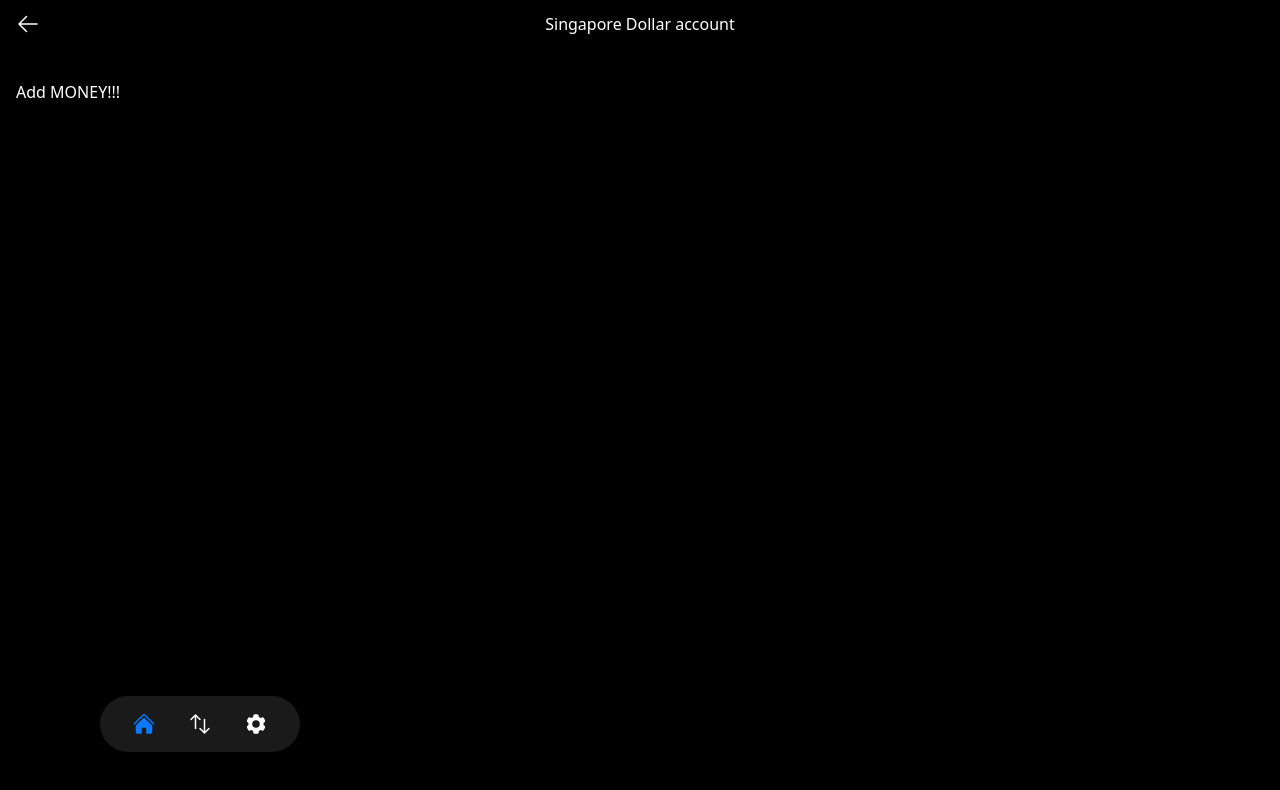
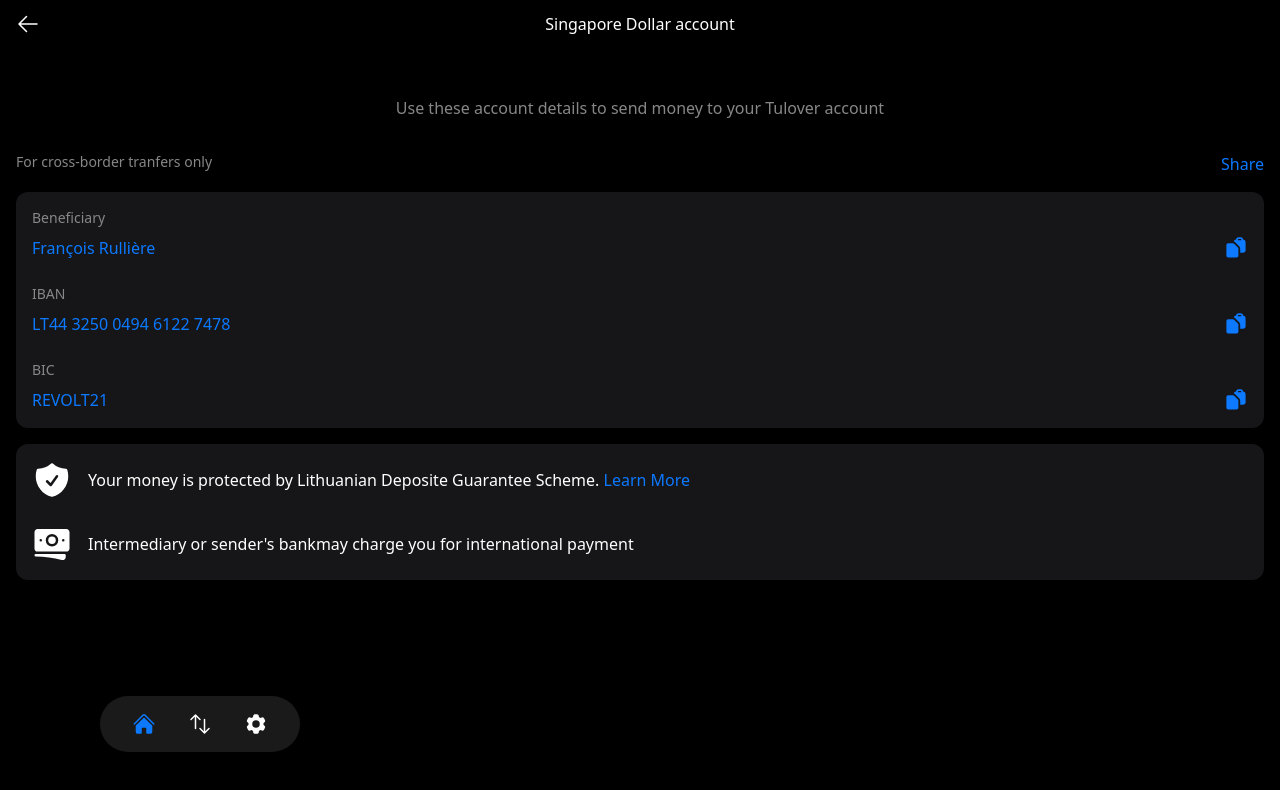
Before and after one commit to Edweis/tulover, a React (Vite) app: page /personal/add-money in a window 1280 px wide. Shown: the top 790 px of the page. Built offline with nearby package versions, Linux system fonts and the light colour scheme; a web font is replaced by a local one.

Commit message:
add money

```diff
--- a/src/App/Personal/AccountDetails/index.tsx
+++ b/src/App/Personal/AccountDetails/index.tsx
@@ -13,8 +13,10 @@
 import Button from '../../../components/Button.js';
 import Card from '../../../components/Card.js';
 import SlideRight from '../../../components/transition/SlideRight.js';
+import database from '../../../lib/database.js';
 
 export default function AccountDetails() {
+  const bankAccount = database.bankAccount.get();
   return (
     <SlideRight title="François Rullière">
       <div className="flex items-center justify-between">
@@ -54,14 +56,13 @@
         <div className="flex justify-between">
           <span className="text-muted">IBAN</span>
           <span className="text-sm text-blue-500">
-            <DocumentDuplicateIcon className="inline w-6" /> LT44 3250 0494 6122
-            7478
+            <DocumentDuplicateIcon className="inline w-6" /> {bankAccount.iban}
           </span>
         </div>
         <div className="flex justify-between">
           <span className="text-muted">BIC</span>
           <span className="text-sm text-blue-500">
-            <DocumentDuplicateIcon className="inline w-6" /> REVOLT21
+            <DocumentDuplicateIcon className="inline w-6" /> {bankAccount.bic}
           </span>
         </div>
       </Card>
--- a/src/App/Personal/AddMoney/index.tsx
+++ b/src/App/Personal/AddMoney/index.tsx
@@ -1,5 +1,63 @@
+import { ClipboardDocumentIcon } from '@heroicons/react/20/solid';
+import {
+  BanknotesIcon,
+  ClipboardIcon,
+  ShieldCheckIcon,
+} from '@heroicons/react/24/solid';
+import Card from '../../../components/Card.js';
 import SlideRight from '../../../components/transition/SlideRight.js';
+import database from '../../../lib/database.js';
 
 export default function AddMoney() {
-  return <SlideRight title="Singapore Dollar account">Add MONEY!!!</SlideRight>;
+  const bankAccount = database.bankAccount.get();
+  return (
+    <SlideRight title="Singapore Dollar account">
+      <div className="text-gray-muted p-4 text-center">
+        Use these account details to send money to your Tulover account
+      </div>
+      <div className="flex justify-between">
+        <div className="text-muted">For cross-border tranfers only</div>
+        <div className="text-sn text-blue-500">Share</div>
+      </div>
+      <Card>
+        <div className="grid gap-2">
+          <div className="text-muted">Beneficiary</div>
+          <div className="flex justify-between text-blue-500">
+            {bankAccount.name}
+            <ClipboardDocumentIcon className="ml-auto inline h-6 fill-blue-500" />
+          </div>
+        </div>
+        <div className="grid gap-2">
+          <div className="text-muted">IBAN</div>
+          <div className="flex justify-between text-blue-500">
+            {bankAccount.iban}
+            <ClipboardDocumentIcon className="ml-auto inline h-6 fill-blue-500" />
+          </div>
+        </div>
+        <div className="grid gap-2">
+          <div className="text-muted">BIC</div>
+          <div className="flex justify-between text-blue-500">
+            {bankAccount.bic}
+            <ClipboardDocumentIcon className="ml-auto inline h-6 fill-blue-500" />
+          </div>
+        </div>
+      </Card>
+      <Card>
+        <div className="flex items-center gap-4">
+          <ShieldCheckIcon className="h-10 shrink-0" />
+          <div>
+            Your money is protected by Lithuanian Deposite Guarantee Scheme.{' '}
+            <span className="text-blue-500">Learn More</span>
+          </div>
+        </div>
+        <div className="flex items-center gap-4">
+          <BanknotesIcon className="h-10 shrink-0" />
+          <div>
+            Intermediary or sender's bankmay charge you for international
+            payment
+          </div>
+        </div>
+      </Card>
+    </SlideRight>
+  );
 }
--- a/src/lib/database.ts
+++ b/src/lib/database.ts
@@ -36,4 +36,13 @@
       return txs.find((t) => t.id === id);
     },
   },
+  bankAccount: {
+    get() {
+      return {
+        iban: 'LT44 3250 0494 6122 7478',
+        bic: 'REVOLT21',
+        name: 'François Rullière',
+      };
+    },
+  },
 };
```
